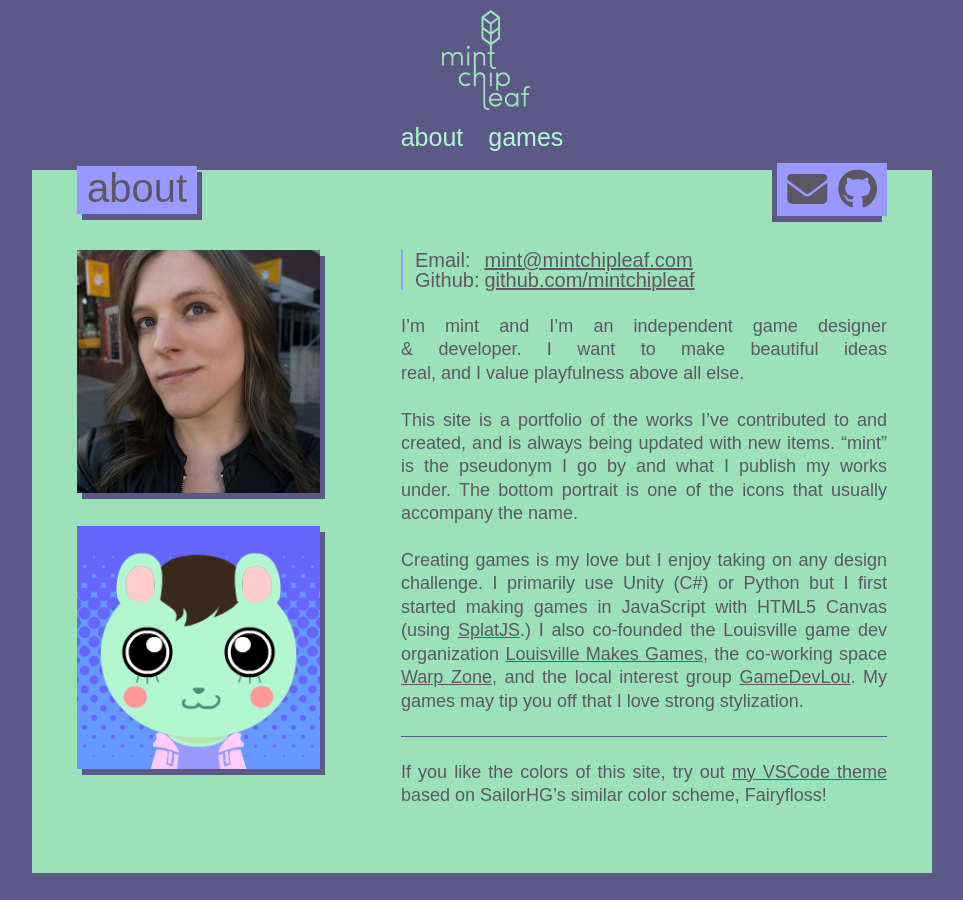
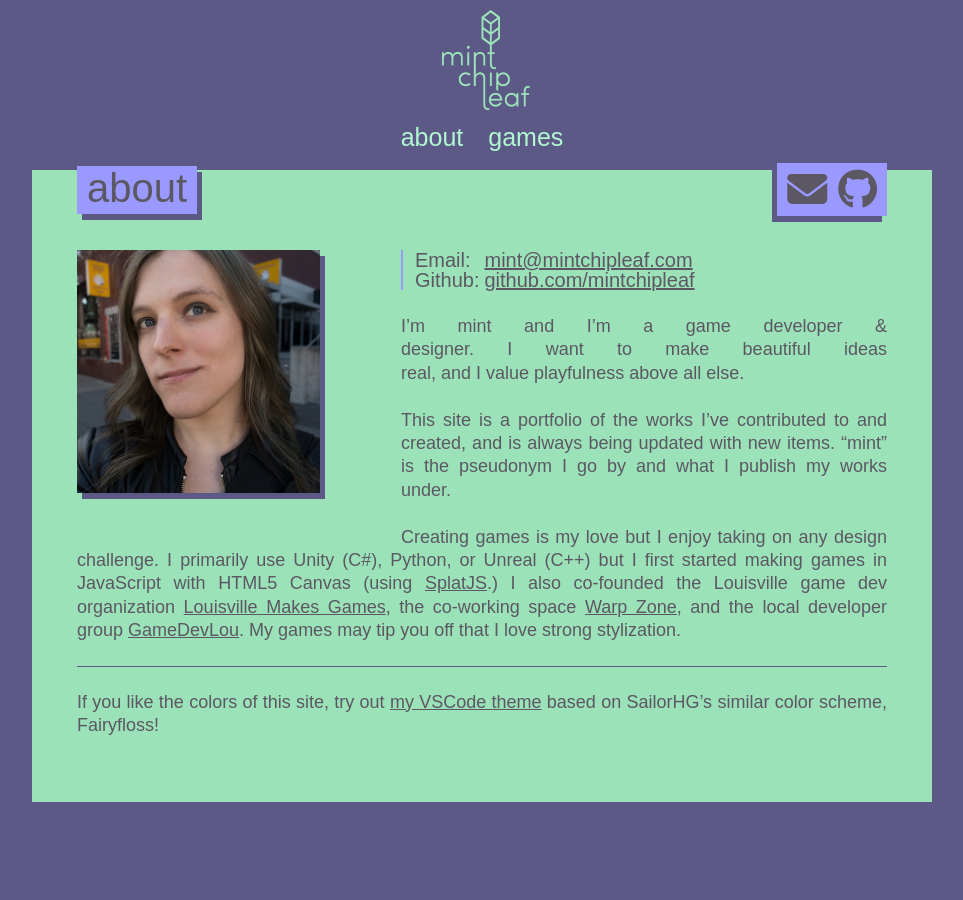
Before and after one commit to mintchipleaf/mintchipleaf.github.io, a Jekyll site: the page built from about.md, in a window 1280 px wide. Shown: the whole page, without its empty margins (158-1121 px from the left). Built offline with Jekyll 4.4.1, drawn with Linux system fonts in a browser that asks for light colours; nearby versions of some CDN libraries; some web fonts are replaced.

Commit message:
update about page

```diff
--- a/Gemfile
+++ b/Gemfile
@@ -15,7 +15,7 @@ ruby RUBY_VERSION
 
 # If you want to use GitHub Pages, remove the "gem "jekyll"" above and
 # uncomment the line below. To upgrade, run `bundle update github-pages`.
-gem "github-pages", "~> 219", group: :jekyll_plugins
+gem "github-pages", group: :jekyll_plugins
 
 # If you have any plugins, put them here!
 group :jekyll_plugins do
--- a/_layouts/about.html
+++ b/_layouts/about.html
@@ -12,7 +12,7 @@ layout: page
 
     <div id="bio-pics" class="bg-light">
         <img id="irl_pic" class="shadow-dark item" src="../assets/images/mintreal.png"></img>
-        <img id="mint_pic" class="shadow-dark item" src="../assets/images/marumint.png"></img>
+        <!--img id="mint_pic" class="shadow-dark item" src="../assets/images/marumint.png"></img-->
     </div>
 
     <div id="bio-links-wide">
--- a/about.md
+++ b/about.md
@@ -4,13 +4,13 @@ title: about
 permalink: /about/
 ---
 
-I'm mint and I'm an independent game designer & developer. I want to make beautiful ideas real, and I value playfulness above all else.
+I'm mint and I'm a game developer & designer. I want to make beautiful ideas real, and I value playfulness above all else.
 <br/>
 <br/>
-This site is a portfolio of the works I’ve contributed to and created, and is always being updated with new items. "mint" is the pseudonym I go by and what I publish my works under. The bottom portrait is one of the icons that usually accompany the name.
+This site is a portfolio of the works I’ve contributed to and created, and is always being updated with new items. "mint" is the pseudonym I go by and what I publish my works under. <!--The bottom portrait is one of the icons that usually accompany the name.-->
 <br/>
 <br/>
-Creating games is my love but I enjoy taking on any design challenge. I primarily use Unity (C#) or Python but I first started making games in JavaScript with HTML5 Canvas (using [SplatJS](https://splatjs.github.io/).) I also co-founded the Louisville game dev organization [Louisville Makes Games](http://louisvillemakesgames.org), the co-working space [Warp Zone](http://louisvillemakesgames.org/warpzone), and the local interest group [GameDevLou](https://github.com/GameDevLou). My games may tip you off that I love strong stylization.
+Creating games is my love but I enjoy taking on any design challenge. I primarily use Unity (C#), Python, or Unreal (C++) but I first started making games in JavaScript with HTML5 Canvas (using [SplatJS](https://splatjs.github.io/).) I also co-founded the Louisville game dev organization [Louisville Makes Games](http://louisvillemakesgames.org), the co-working space [Warp Zone](http://louisvillemakesgames.org/warpzone), and the local developer group [GameDevLou](https://github.com/GameDevLou). My games may tip you off that I love strong stylization.
 <br/>
 <br/>
 <div class="separator-top"></div>
```
Also changed, not shown: Gemfile.lock.
